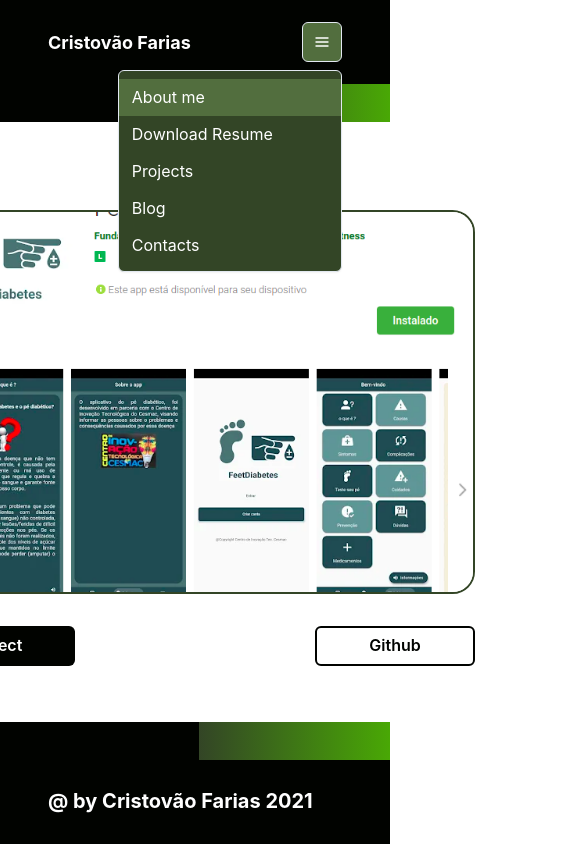
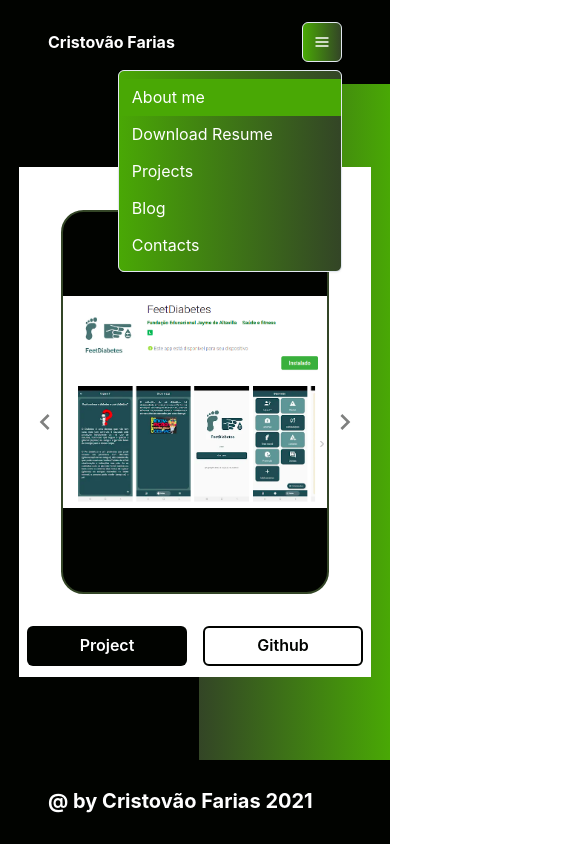
Before and after one commit to CristovoXDGM/cristovao-portfolio, a React (Vite) app: page /projects in a window 390 px wide. Both pictures are taken after a click on the button 322 px from the left and 42 px from the top of the page. Shown: the top 844 px of the page, 585 px wide, since content can reach past the window. Built offline with nearby package versions, Linux system fonts and the light colour scheme.

Commit message:
Add responsivines and mobile navigation

```diff
--- a/src/App.tsx
+++ b/src/App.tsx
@@ -3,12 +3,14 @@ import { Route, Routes } from "react-router-dom";
 import { theme } from "./styles/customTheme";
 import AboutPage from "./components/pages/AboutPage";
 import ProjectsPage from "./components/pages/ProjectsPage";
+import ContactsPage from "./components/pages/ContactsPage";
 function App() {
   return (
     <ChakraProvider resetCSS theme={theme}>
       <Routes>
         <Route path="/" element={<AboutPage />} />
         <Route path="/projects" element={<ProjectsPage />} />
+        <Route path="/contacts" element={<ContactsPage />} />
       </Routes>
     </ChakraProvider>
   );
--- a/src/components/atoms/CustomCarousel.tsx
+++ b/src/components/atoms/CustomCarousel.tsx
@@ -6,10 +6,10 @@ import {
   Flex,
   HStack,
   Image,
+  useMediaQuery,
 } from "@chakra-ui/react";
 import React, { useState } from "react";
 import { Carousel } from "react-bootstrap";
-import LinkGenAppImage from "/images/LinkGenPrint.png";
 
 import projectsJson from "../../utils/personalProjectsObject.json";
 
@@ -17,14 +17,15 @@ const projects = projectsJson.projects;
 
 const CustomCarousel: React.FC = () => {
   const [index, setIndex] = useState(0);
+  const [isLargerThan800] = useMediaQuery("(min-width: 800px)");
 
   const handleActiveIndex = (selectedIndex: any, e: any) => {
     setIndex(selectedIndex);
   };
 
   const slideSizes = {
-    width: 900,
-    height: 600,
+    width: isLargerThan800 ? 900 : "22rem",
+    height: isLargerThan800 ? 580 : 510,
   };
 
   return (
@@ -34,22 +35,22 @@ const CustomCarousel: React.FC = () => {
       indicators={false}
       prevIcon={
         <ChevronLeftIcon
-          marginLeft={"-25rem"}
-          color={"secondary"}
-          boxSize={20}
+          marginLeft={isLargerThan800 ? "-25rem" : 0}
+          color={isLargerThan800 ? "secondary" : "main"}
+          boxSize={isLargerThan800 ? 20 : 8}
         />
       }
       nextIcon={
         <ChevronRightIcon
-          marginLeft={"25rem"}
-          color={"secondary"}
-          boxSize={20}
+          marginLeft={isLargerThan800 ? "25rem" : 0}
+          color={isLargerThan800 ? "secondary" : "main"}
+          boxSize={isLargerThan800 ? 20 : 8}
         />
       }
       style={{
         display: "flex",
         ...slideSizes,
-        borderRadius: 20,
+
         margin: "auto",
         alignSelf: "center",
         justifySelf: "center",
@@ -57,7 +58,7 @@ const CustomCarousel: React.FC = () => {
     >
       {projects.map((project: any) => (
         <Carousel.Item>
-          <Box bg={"secondary"} borderRadius={"1.4rem"} {...slideSizes}>
+          <Box bg={"secondary"} {...slideSizes}>
             <AbsoluteCenter>
               <Flex
                 border={"2px"}
@@ -69,11 +70,12 @@ const CustomCarousel: React.FC = () => {
                 justify={"center"}
                 my="2rem"
                 height={"24rem"}
+                w={isLargerThan800 ? "100%" : "80%"}
                 bgColor={"main"}
               >
                 <Image fit={"cover"} src={project.image} alt={project.name} />
               </Flex>
-              <HStack spacing={"15rem"} w={"100%"}>
+              <HStack spacing={isLargerThan800 ? "15rem" : "1rem"} w={"100%"}>
                 <Button
                   w={"10rem"}
                   bgColor={"main"}
--- a/src/components/molecules/CustomMobileMenu.tsx
+++ b/src/components/molecules/CustomMobileMenu.tsx
@@ -1,6 +1,7 @@
 import { HamburgerIcon } from "@chakra-ui/icons";
 import {
   IconButton,
+  Link,
   Menu,
   MenuButton,
   MenuItem,
@@ -8,25 +9,55 @@ import {
 } from "@chakra-ui/react";
 import React from "react";
 
+import { useNavigate } from "react-router-dom";
+
 const CustomMobileMenu: React.FC = () => {
+  const navigate = useNavigate();
+
   return (
     <Menu>
       <MenuButton
         as={IconButton}
         icon={<HamburgerIcon />}
         variant={"outline"}
-        bgColor={"primary"}
+        bgGradient="linear(to-r,placeHoldColor,primary)"
         _active={{ bgColor: "primaryFocus" }}
         _focus={{ bgColor: "primaryFocus" }}
         _hover={{ bgColor: "primaryFocus" }}
         _selected={{ bgColor: "primaryFocus" }}
       />
       <MenuList>
-        <MenuItem>About me</MenuItem>
-        <MenuItem>Download Resume</MenuItem>
-        <MenuItem>Projects</MenuItem>
-        <MenuItem>Blog</MenuItem>
-        <MenuItem>Contacts</MenuItem>
+        <MenuItem
+          onClick={() => {
+            navigate("/");
+          }}
+        >
+          About me
+        </MenuItem>
+        <MenuItem
+          as={Link}
+          href="/docs/CristovaoResume.pdf"
+          download={"CristovaoResume.pdf"}
+        >
+          Download Resume
+        </MenuItem>
+        <MenuItem
+          onClick={() => {
+            navigate("/projects");
+          }}
+        >
+          Projects
+        </MenuItem>
+        <MenuItem as={Link} href="https://dev.to/cristovoxdgm" isExternal>
+          Blog
+        </MenuItem>
+        <MenuItem
+          onClick={() => {
+            navigate("/");
+          }}
+        >
+          Contacts
+        </MenuItem>
       </MenuList>
     </Menu>
   );
--- a/src/components/molecules/Navheader.tsx
+++ b/src/components/molecules/Navheader.tsx
@@ -20,7 +20,7 @@ const Navheader: React.FC = () => {
       <CustomChakraLink
         color={"secondary"}
         fontWeight="bold"
-        fontSize={"lg"}
+        fontSize={isLargerThan800 ? "lg" : "md"}
         float={"left"}
         w="50%"
       >
--- /dev/null
+++ b/src/components/pages/ContactsPage.tsx
@@ -0,0 +1,8 @@
+import React from "react";
+import PortfolioLayout from "../template/PortfolioLayout";
+
+const ContactsPage: React.FC = () => {
+  return <PortfolioLayout></PortfolioLayout>;
+};
+
+export default ContactsPage;
--- a/src/styles/customTheme.ts
+++ b/src/styles/customTheme.ts
@@ -6,19 +6,20 @@ export const theme = extendTheme({
         Menu:{
             baseStyle:{
                 list: {
-                    bgColor:"primary"
+                  bgGradient:"linear(to-r,placeHoldColor,primary)",
 
                 },
                 item:{
-                    bgColor:"primary",
+
+                    bgGradient:"linear(to-r,placeHoldColor,primary)",
                     _focus: {
-                        bg: "primaryFocus",
+                        bg: "placeHoldColor",
                       },
                       _active: {
-                        bg:   "primaryFocus",
+                        bg:   "placeHoldColor",
                       },
                       _expanded: {
-                        bg: "primaryFocus",
+                        bg: "placeHoldColor",
                       },
                       _disabled: {
                         opacity: 0.4,
```
